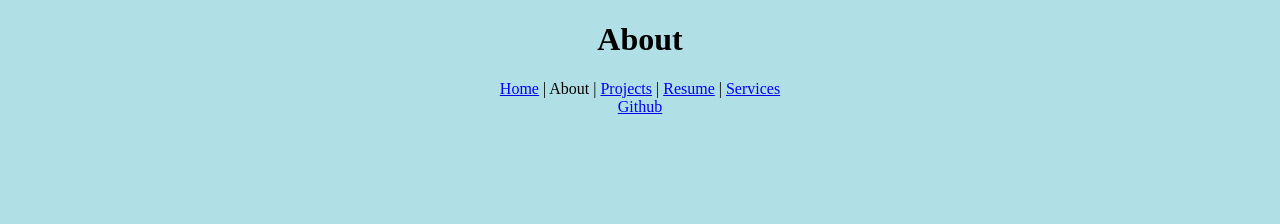
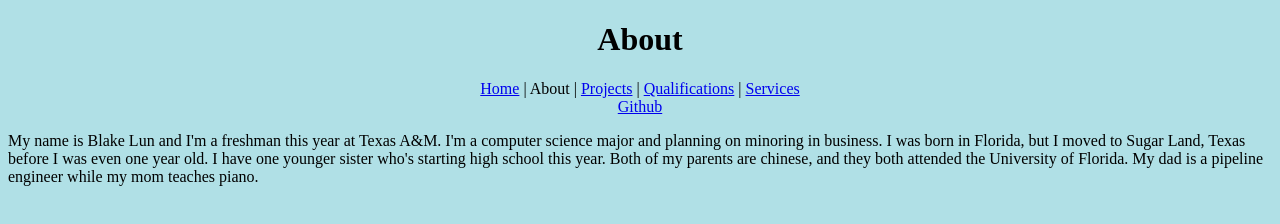
Before and after one commit to blakelunnnTAMU/CSCE315, a plain HTML site: page about.html in a window 1280 px wide. Drawn offline with Linux system fonts and the light colour scheme.

Commit message:
added about me info

```diff
--- a/about.html
+++ b/about.html
@@ -12,7 +12,7 @@
 	<a href="index.html">Home</a> |
 	About |
 	<a href="projects.html">Projects</a> |
-	<a href="resume.html">Resume</a> |
+	<a href="qualifications.html">Qualifications</a> |
 	<a href="service.html">Services</a>
 	</center>
 </nav>
@@ -21,5 +21,11 @@
 <a href="https://github.com/blakelunnnTAMU/CSCE315">Github</a>
 </center>
 
+<p>
+	My name is Blake Lun and I'm a freshman this year at Texas A&M. I'm a computer science major and planning on minoring in
+	business. I was born in Florida, but I moved to Sugar Land, Texas before I was even one year old. I have one younger sister
+	who's starting high school this year. Both of my parents are chinese, and they both attended the University of Florida. My dad
+	is a pipeline engineer while my mom teaches piano.
+</p>
 </body>
 </html>
```
